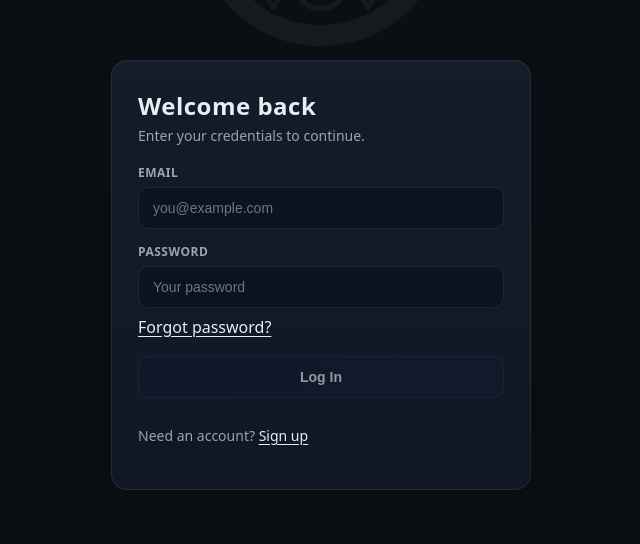
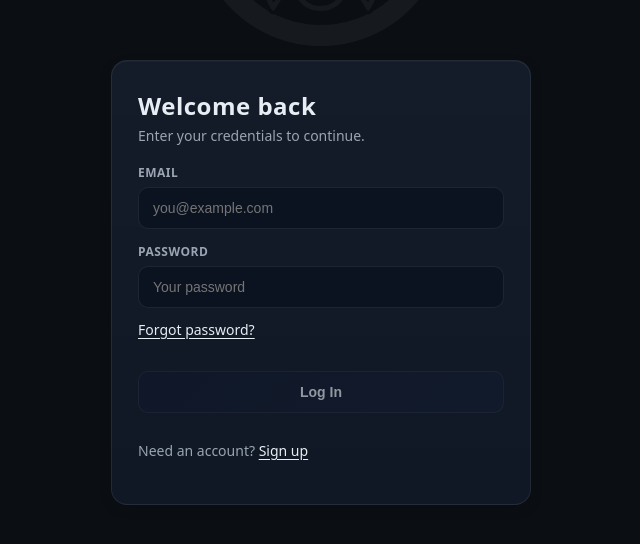
Before and after one commit to rudyvdbrink/llmlynx, a Next.js app: page /login in a window 1280 px wide. Shown: the part 300-844 px from the top of the page, without its empty margins (319-959 px from the left). Built offline with nearby package versions, Linux system fonts and the light colour scheme; no server answers.

Commit message:
updated redirects

```diff
--- /dev/null
+++ b/src/app/(auth)/login/LoginForm.tsx
@@ -0,0 +1,105 @@
+"use client";
+
+import { useState } from "react";
+import { useRouter } from "next/navigation";
+import styles from "../auth.module.css";
+
+export default function LoginForm() {
+  const router = useRouter();
+  const [email, setEmail] = useState("");
+  const [pw, setPw] = useState("");
+  const [loading, setLoading] = useState(false);
+  const [msg, setMsg] = useState<{ type: "error" | "success"; text: string } | null>(null);
+
+  async function submit(e: React.FormEvent) {
+    e.preventDefault();
+    setMsg(null);
+    setLoading(true);
+    try {
+      const res = await fetch("/api/auth/login", {
+        method: "POST",
+        headers: { "Content-Type": "application/json" },
+        body: JSON.stringify({ email, password: pw }),
+      });
+      if (!res.ok) {
+        const data = await res.json().catch(() => null);
+        setMsg({ type: "error", text: data?.message || "Invalid credentials" });
+      } else {
+        setMsg({ type: "success", text: "Logged in. Redirecting..." });
+        setTimeout(() => router.push("/chat"), 500);
+      }
+    } catch {
+      setMsg({ type: "error", text: "Network error" });
+    } finally {
+      setLoading(false);
+    }
+  }
+
+  return (
+    <section className={styles.card} aria-label="Log in">
+      <h1 className={styles.title}>Welcome back</h1>
+      <p className={styles.subtitle}>Enter your credentials to continue.</p>
+
+      <form className={styles.form} onSubmit={submit} noValidate>
+        <div className={styles.fieldGroup}>
+          <div className={styles.labelRow}>
+            <label htmlFor="email" className={styles.label}>Email</label>
+          </div>
+          <input
+            id="email"
+            className={styles.input}
+            type="email"
+            autoComplete="email"
+            required
+            value={email}
+            onChange={(e) => setEmail(e.target.value)}
+            placeholder="you@example.com"
+          />
+        </div>
+
+        <div className={styles.fieldGroup}>
+          <div className={styles.labelRow}>
+            <label htmlFor="password" className={styles.label}>Password</label>
+          </div>
+          <input
+            id="password"
+            className={styles.input}
+            type="password"
+            required
+            autoComplete="current-password"
+            value={pw}
+            onChange={(e) => setPw(e.target.value)}
+            placeholder="Your password"
+          />
+        </div>
+
+        <p className={styles.linkRow} style={{ marginTop: -2 }}>
+          <a className={styles.inlineLink} href="/recovery">
+            Forgot password?
+          </a>
+        </p>
+
+        <button
+          type="submit"
+          className={styles.button}
+          disabled={loading || !email || pw.length === 0}
+        >
+          {loading ? "Signing in..." : "Log In"}
+        </button>
+
+        {msg && (
+          <p className={msg.type === "error" ? styles.error : styles.success}>
+            {msg.text}
+          </p>
+        )}
+
+        <p className={styles.linkRow}>
+          Need an account?{" "}
+          <a className={styles.inlineLink} href="/signup">
+            Sign up
+          </a>
+        </p>
+      </form>
+    </section>
+  );
+}
--- a/src/app/(auth)/login/page.tsx
+++ b/src/app/(auth)/login/page.tsx
@@ -1,102 +1,11 @@
-"use client";
+import { redirect } from "next/navigation";
+import { getCurrentUser } from "../../../lib/session";
+import LoginForm from "./LoginForm";
 
-import { useState } from "react";
-import { useRouter } from "next/navigation";
-import styles from "../auth.module.css";
-
-export default function LoginPage() {
-  const router = useRouter();
-  const [email, setEmail] = useState("");
-  const [pw, setPw] = useState("");
-  const [loading, setLoading] = useState(false);
-  const [msg, setMsg] = useState<{ type: "error" | "success"; text: string } | null>(null);
-
-  async function submit(e: React.FormEvent) {
-    e.preventDefault();
-    setMsg(null);
-    setLoading(true);
-    try {
-      const res = await fetch("/api/auth/login", {
-        method: "POST",
-        headers: { "Content-Type": "application/json" },
-        body: JSON.stringify({ email, password: pw }),
-      });
-      if (!res.ok) {
-        const data = await res.json().catch(() => null);
-        setMsg({ type: "error", text: data?.message || "Invalid credentials" });
-      } else {
-        setMsg({ type: "success", text: "Logged in. Redirecting..." });
-        setTimeout(() => router.push("/dashboard"), 500);
-      }
-    } catch {
-      setMsg({ type: "error", text: "Network error" });
-    } finally {
-      setLoading(false);
-    }
+export default async function LoginPage() {
+  const user = await getCurrentUser();
+  if (user) {
+    redirect("/dashboard");
   }
-
-  return (
-    <section className={styles.card} aria-label="Log in">
-      <h1 className={styles.title}>Welcome back</h1>
-      <p className={styles.subtitle}>Enter your credentials to continue.</p>
-
-      <form className={styles.form} onSubmit={submit} noValidate>
-        <div className={styles.fieldGroup}>
-          <div className={styles.labelRow}>
-            <label htmlFor="email" className={styles.label}>Email</label>
-          </div>
-          <input
-            id="email"
-            className={styles.input}
-            type="email"
-            autoComplete="email"
-            required
-            value={email}
-            onChange={(e) => setEmail(e.target.value)}
-            placeholder="you@example.com"
-          />
-        </div>
-
-        <div className={styles.fieldGroup}>
-          <div className={styles.labelRow}>
-            <label htmlFor="password" className={styles.label}>Password</label>
-          </div>
-          <input
-            id="password"
-            className={styles.input}
-            type="password"
-            required
-            autoComplete="current-password"
-            value={pw}
-            onChange={(e) => setPw(e.target.value)}
-            placeholder="Your password"
-          />
-          <div style={{ marginTop: 2 }}>
-            <a className={styles.inlineLink} href="/recovery">Forgot password?</a>
-          </div>
-        </div>
-
-        <button
-          type="submit"
-          className={styles.button}
-          disabled={loading || !email || pw.length === 0}
-        >
-          {loading ? "Signing in..." : "Log In"}
-        </button>
-
-        {msg && (
-          <p className={msg.type === "error" ? styles.error : styles.success}>
-            {msg.text}
-          </p>
-        )}
-
-        <p className={styles.linkRow}>
-          Need an account?{" "}
-          <a className={styles.inlineLink} href="/signup">
-            Sign up
-          </a>
-        </p>
-      </form>
-    </section>
-  );
+  return <LoginForm />;
 }
```
Also changed, not shown: src/app/(auth)/signup/page.tsx (+5 -5 lines), src/app/page.tsx (+4 -4 lines), 1 other file (tests, documents, lock files or other folders).
